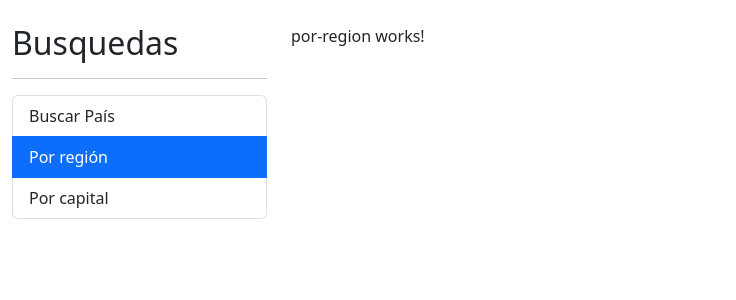
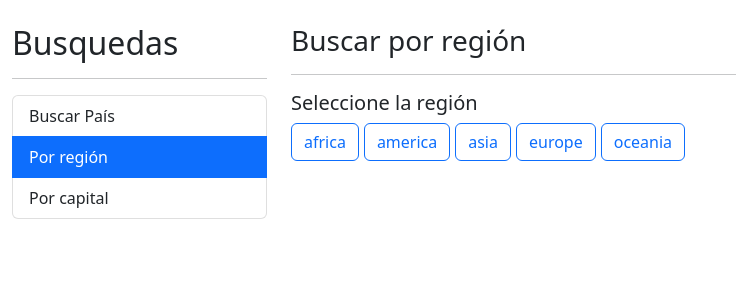
Before and after one commit to salvadorignacio/paisesApp, an Angular app: page /region in a window 1280 px wide. Shown: the top 300 px of the page, without its empty margins (0-736 px from the left). Built offline with nearby package versions, Linux system fonts and the light colour scheme.

Commit message:
Se añade interfaz por region

```diff
--- a/src/app/pais/pages/por-region/por-region.component.html
+++ b/src/app/pais/pages/por-region/por-region.component.html
@@ -1 +1,18 @@
-<p>por-region works!</p>
+<h3>Buscar por región <small> {{regionActiva | titlecase}} </small></h3>
+<hr>
+
+<h5>Seleccione la región</h5>
+
+<div class="row">
+    <div class="col">
+        <!-- [class.btn-primary]="region === regionActiva"  -->
+        <!-- [ngClass]="{
+            'btn.btn-primary': regionActiva === region
+        }"  -->
+        <button *ngFor="let region of regiones"
+        class="btn btn-outline-primary"
+        (click)="activarRegion(region)">
+            {{region}}
+        </button>
+    </div>
+</div>
--- a/src/app/pais/pages/por-region/por-region.component.ts
+++ b/src/app/pais/pages/por-region/por-region.component.ts
@@ -1,16 +1,23 @@
-import { Component, OnInit } from '@angular/core';
+import { Component } from '@angular/core';
 
 @Component({
   selector: 'app-por-region',
   templateUrl: './por-region.component.html',
-  styles: [
+  styles: [`
+    button {
+      margin-right: 5px;
+    }
+    `
   ]
 })
-export class PorRegionComponent implements OnInit {
+export class PorRegionComponent{
+
+  regiones: string [] = ['africa', 'america', 'asia', 'europe', 'oceania'];
+  regionActiva: string = '';
 
   constructor() { }
 
-  ngOnInit(): void {
+  activarRegion (region:string) {
+    this.regionActiva = region ;
   }
-
 }
```
